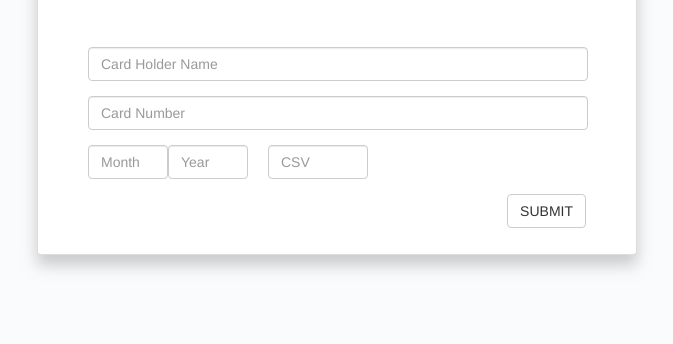
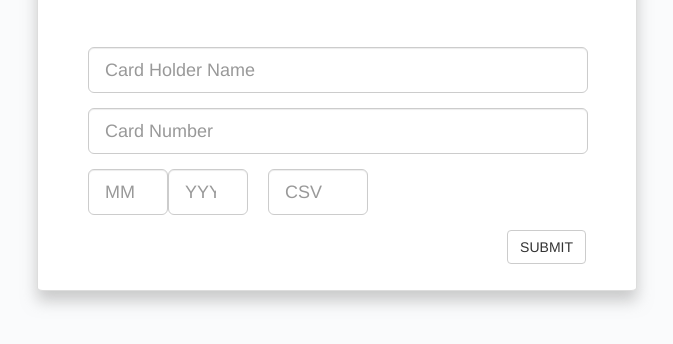
Before and after one commit to anoopmundathan/cc-check-app, a plain HTML site: page index.html in a window 1280 px wide. Shown: the part 150-494 px from the top of the page, without its empty margins (250-923 px from the left). Drawn offline with nearby package versions, Linux system fonts and the light colour scheme.

Commit message:
Increase Input size

```diff
--- a/index.html
+++ b/index.html
@@ -27,19 +27,19 @@
 
 						<!-- Card Holder Name Text Field -->
 						<div class="form-group form-input-text-size">
-							<input type="text" class="form-control" id="name" placeholder="Card Holder Name" required>
+							<input type="text" class="form-control input-lg" id="name" placeholder="Card Holder Name" required>
 						</div>
 
 						<!-- Credit Card Number Text Field -->
 						<div class="form-group form-input-text-size">
-							<input type="number" class="form-control" id="ccnumber" placeholder="Card Number" required>
+							<input type="number" class="form-control input-lg" id="ccnumber" placeholder="Card Number" required>
 						</div>
 
 						<!-- Card Expiry date and CVV Text Field -->
 						<div class="form-group form-group-flex">
-							<input type="number" class="form-control form-input-expiry-size" id="expmonth" placeholder="Month" maxlength="2" required>
-							<input type="number" class="form-control form-input-expiry-size" id="expyear" placeholder="Year" maxlength="4" required>
-							<input type="number" class="form-control form-input-csv-size" id="csv" placeholder="CSV" maxlength="3" required>
+							<input type="number" class="form-control form-input-expiry-size input-lg" id="expmonth" placeholder="MM" maxlength="2" required>
+							<input type="number" class="form-control form-input-expiry-size input-lg" id="expyear" placeholder="YYYY" maxlength="4" required>
+							<input type="number" class="form-control form-input-csv-size input-lg" id="csv" placeholder="CSV" maxlength="3" required>
 						</div>
 
 						<!-- Cancel and Submit Button -->
```
